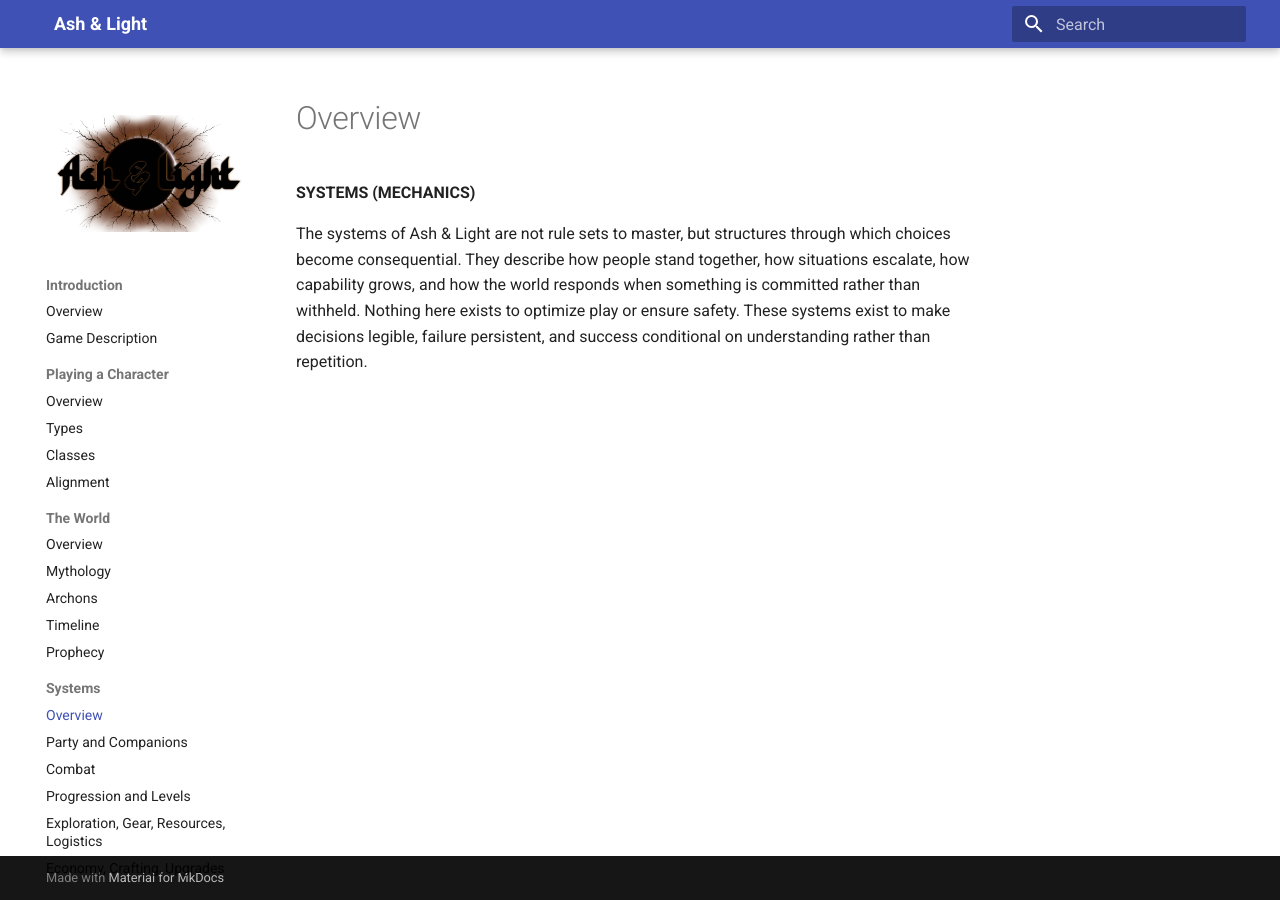
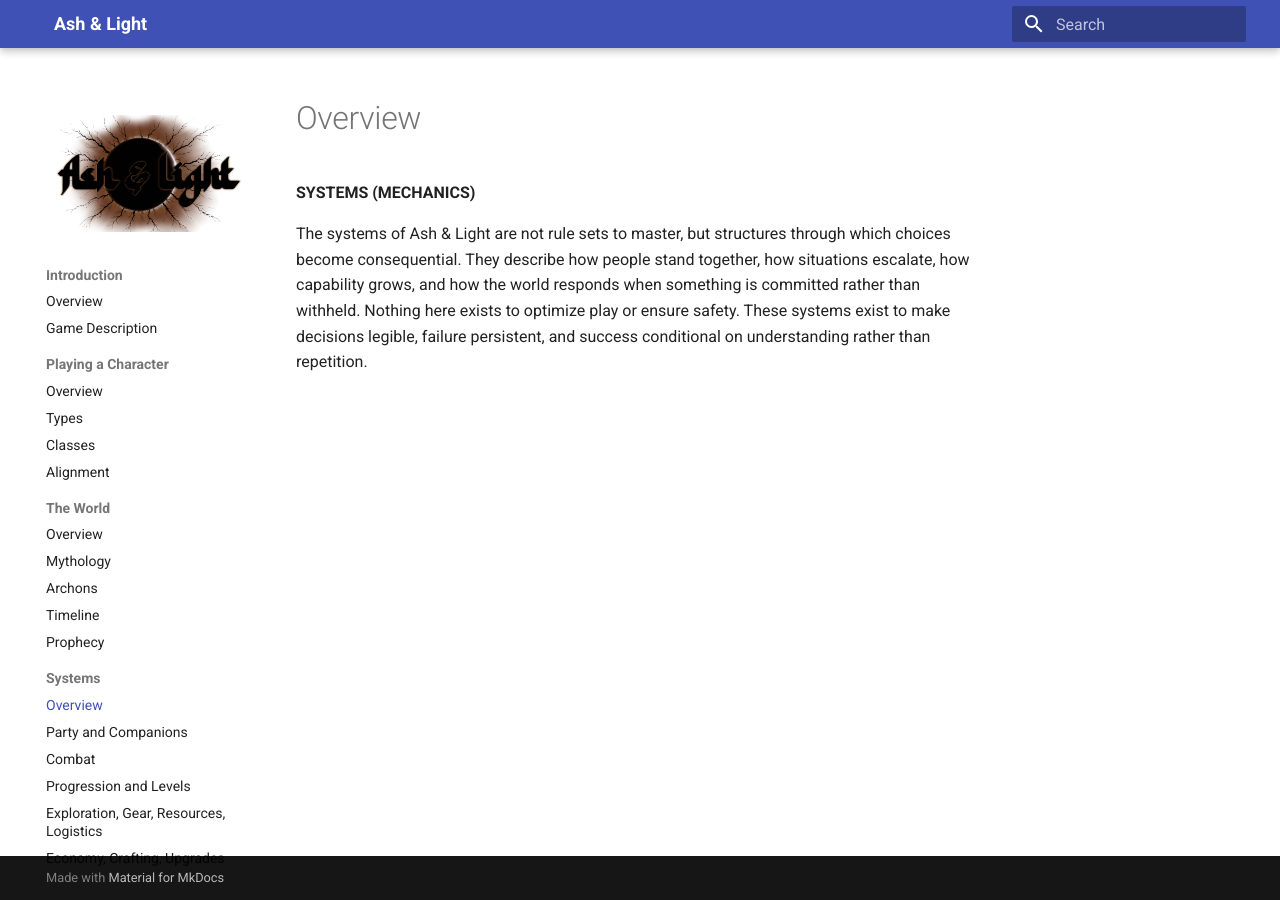
Before and after one commit to Realoid/ash-and-light, an MkDocs documentation site: the page built from docs/04_systems/11_systems.md, in a window 1280 px wide. Built offline with MkDocs 1.6.1 and Material for MkDocs 9.7.7, drawn with Linux system fonts in a browser that asks for light colours.

Commit message:
Update extra.css

```diff
--- a/docs/stylesheets/extra.css
+++ b/docs/stylesheets/extra.css
@@ -21,3 +21,7 @@
 .md-sidebar--primary {
   padding-top: 0;
 }
+
+.md-nav__title {
+  margin-top: -0.5rem;
+}
```
